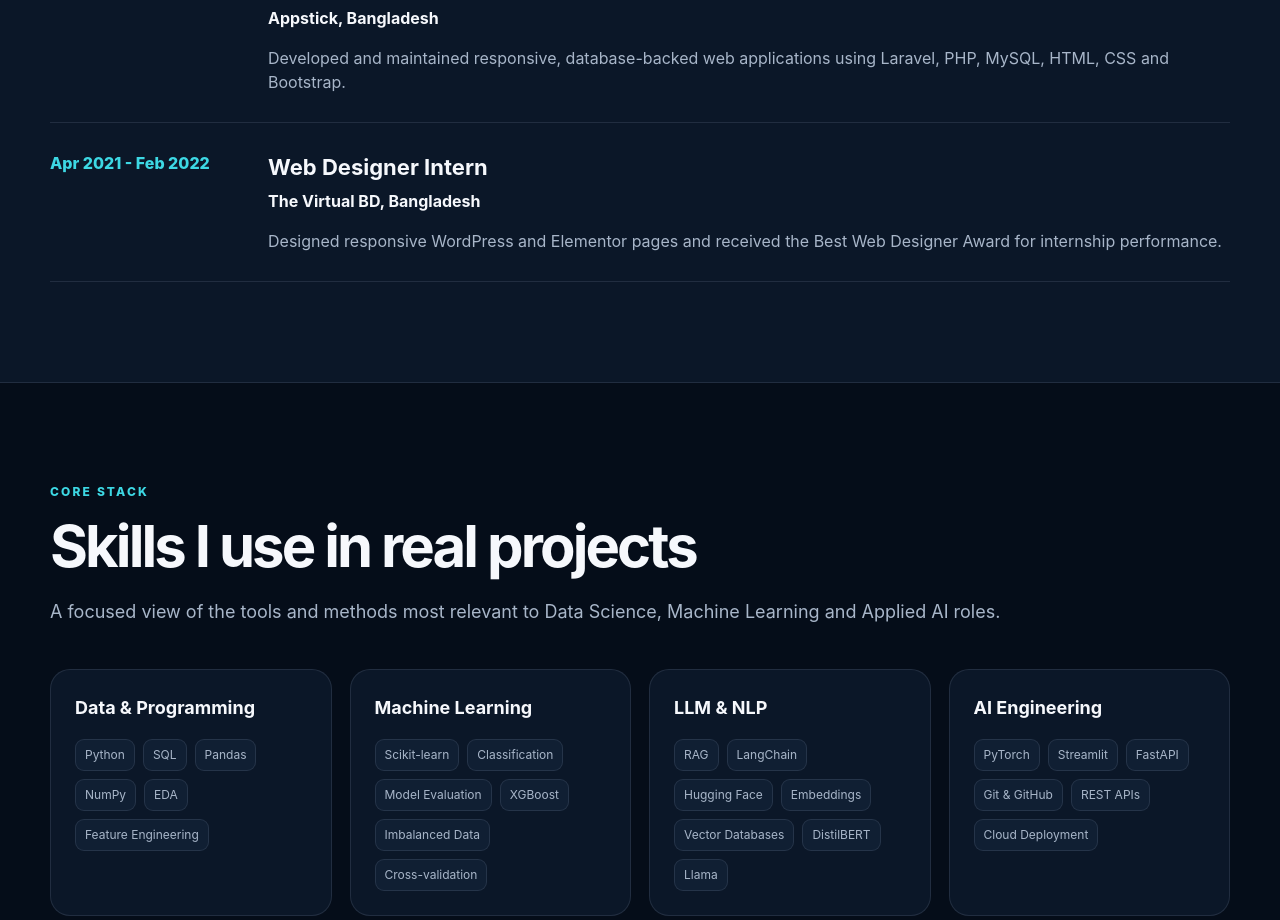
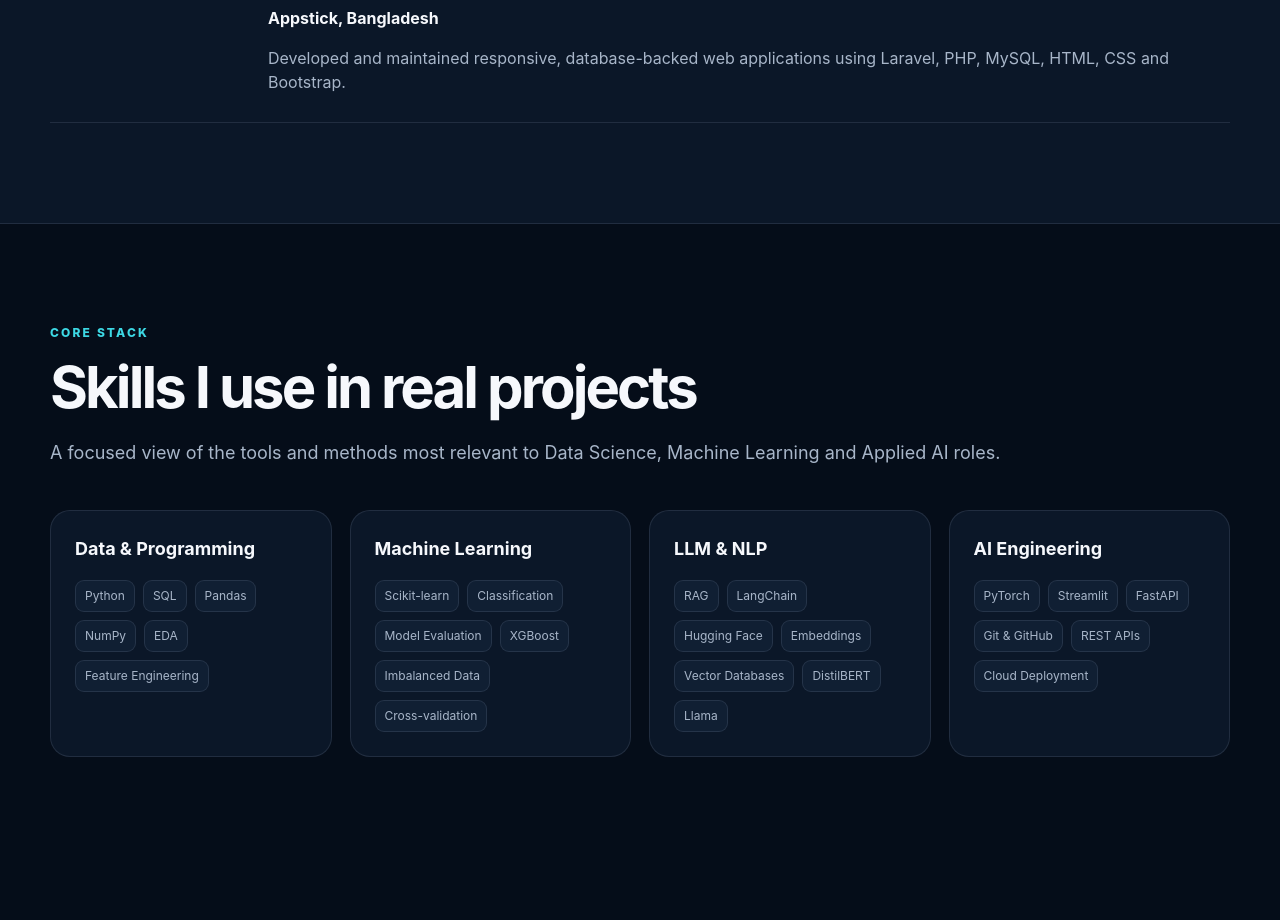
Before and after one commit to itsmeSwarnali/swarnalimollick, a Next.js app: page / in a window 1280 px wide. Shown: the part 3860-4780 px from the top of the page. Built offline with nearby package versions, Linux system fonts and the light colour scheme.

Commit message:
Update experience.js

```diff
--- a/data/experience.js
+++ b/data/experience.js
@@ -4,11 +4,5 @@ export const experience=[
     role:"Web Developer",
     organisation:"Appstick, Bangladesh",
     detail:"Developed and maintained responsive, database-backed web applications using Laravel, PHP, MySQL, HTML, CSS and Bootstrap."
-  },
-  {
-    period:"Apr 2021 - Feb 2022",
-    role:"Web Designer Intern",
-    organisation:"The Virtual BD, Bangladesh",
-    detail:"Designed responsive WordPress and Elementor pages and received the Best Web Designer Award for internship performance."
   }
 ];
```
